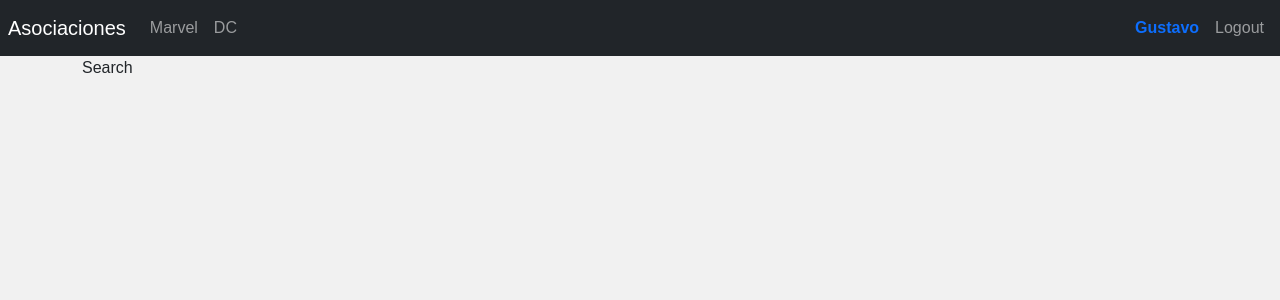
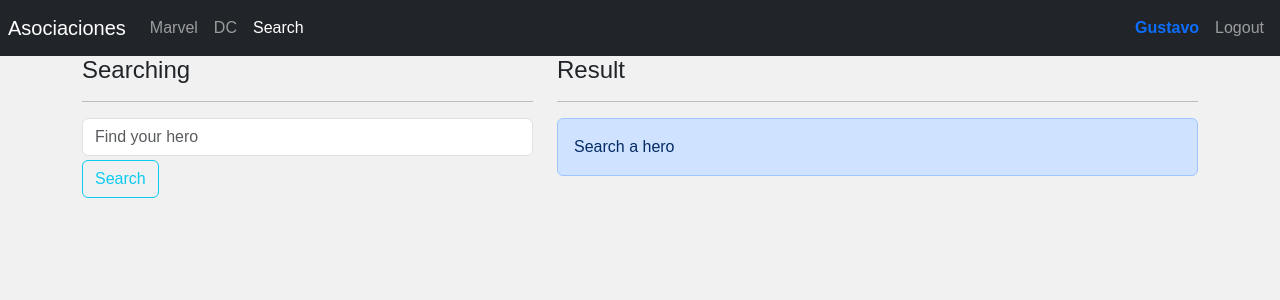
Before and after one commit to GustavoQuispeC/SuperHeoresSPA, a React (Vite) app: page /search in a window 1280 px wide. Shown: the top 300 px of the page. Built offline with nearby package versions, Linux system fonts and the light colour scheme.

Commit message:
finalizando busqueda de hero

```diff
--- a/index.html
+++ b/index.html
@@ -1,10 +1,21 @@
-<!doctype html>
+<!DOCTYPE html>
 <html lang="en">
   <head>
     <meta charset="UTF-8" />
     <link rel="icon" type="image/svg+xml" href="/vite.svg" />
     <meta name="viewport" content="width=device-width, initial-scale=1.0" />
-    <link href="https://cdn.jsdelivr.net/npm/bootstrap@5.3.3/dist/css/bootstrap.min.css" rel="stylesheet" integrity="sha384-QWTKZyjpPEjISv5WaRU9OFeRpok6YctnYmDr5pNlyT2bRjXh0JMhjY6hW+ALEwIH" crossorigin="anonymous">
+    <link
+      href="https://cdn.jsdelivr.net/npm/bootstrap@5.3.3/dist/css/bootstrap.min.css"
+      rel="stylesheet"
+      integrity="sha384-QWTKZyjpPEjISv5WaRU9OFeRpok6YctnYmDr5pNlyT2bRjXh0JMhjY6hW+ALEwIH"
+      crossorigin="anonymous"
+    />
+
+    <link
+      rel="stylesheet"
+      href="https://cdnjs.cloudflare.com/ajax/libs/animate.css/4.1.1/animate.min.css"
+    />
+
     <title>Heroes</title>
   </head>
   <body>
--- a/package.json
+++ b/package.json
@@ -10,6 +10,7 @@
     "preview": "vite preview"
   },
   "dependencies": {
+    "query-string": "^9.1.0",
     "react": "^18.3.1",
     "react-dom": "^18.3.1",
     "react-router-dom": "^6.26.1"
--- a/src/heroes/components/HeroCard.jsx
+++ b/src/heroes/components/HeroCard.jsx
@@ -10,7 +10,7 @@ export const HeroCard = ({
   characters
 }) => {
   return (
-    <div className="card-group">
+    <div className="card-group animate__animated animate__fadeIn">
       <div
         className="card ms-3 shadow-lg border-0"
         style={{ maxWidth: 300, borderRadius: '10px', overflow: 'hidden' }}
--- a/src/heroes/components/HeroList.jsx
+++ b/src/heroes/components/HeroList.jsx
@@ -1,10 +1,11 @@
 import { getHeroesByPublisher } from "../helpers";
 import PropTypes from 'prop-types';
 import { HeroCard } from "./HeroCard";
+import { useMemo } from "react";
 
 
 export const HeroList = ({publisher}) => {
-    const heroes = getHeroesByPublisher(publisher);
+    const heroes = useMemo(()=>getHeroesByPublisher(publisher), [publisher]) ;
   return (
     <>
     <div>Listado de SuperHeroes</div>
--- a/src/heroes/components/index.js
+++ b/src/heroes/components/index.js
@@ -1 +1,2 @@
 export * from './HeroList';
+export * from './HeroCard';
--- /dev/null
+++ b/src/heroes/helpers/getHeroesByName.js
@@ -0,0 +1,9 @@
+import { heroes } from "../data/heroes";
+
+export const getHeroesByName = (name = "") => {
+  name = name.toLowerCase().trim();
+  if (name.length === 0) {
+    return [];
+  }
+  return heroes.filter((hero) => hero.superhero.toLowerCase().includes(name));
+};
--- a/src/heroes/helpers/index.js
+++ b/src/heroes/helpers/index.js
@@ -1,2 +1,3 @@
 export * from './getHeroesByPublisher';
 export * from './getHeroById';
+export * from './getHeroesByName';
--- a/src/heroes/pages/HeroPage.jsx
+++ b/src/heroes/pages/HeroPage.jsx
@@ -1,10 +1,13 @@
 import { Navigate, useParams, useNavigate } from "react-router-dom";
 import { getHeroById } from "../helpers";
+import { useMemo } from "react";
 
 export const HeroPage = () => {
+
   const navigate = useNavigate();
   const { id } = useParams();
-  const hero = getHeroById(id);
+
+  const hero = useMemo(()=>getHeroById(id), [id]);
 
   const onNavigateBack = () => {
     navigate(-1);
--- a/src/heroes/pages/SearchPage.jsx
+++ b/src/heroes/pages/SearchPage.jsx
@@ -1,7 +1,85 @@
-
+import {getHeroesByName} from "../helpers";
+import { useNavigate, useLocation } from "react-router-dom";
+import queryString from "query-string";
+//import { HeroCard } from "../components";
+import { useForm } from "../../hooks/useForm";
+import { HeroCard } from "../components/HeroCard";
 
 export const SearchPage = () => {
+  //para navegar entre paginas
+  const navigate = useNavigate();
+
+  //?para obtener los parametros de la url
+  const location = useLocation();
+
+  const { q = "" } = queryString.parse(location.search);
+
+  const heroes = getHeroesByName(q);
+  console.log(heroes);
+
+  const showSearch = (q.length === 0);
+  const showError  = (q.length > 0) && heroes.length === 0;
+
+  const { searchText, onInputChange } = useForm({
+    searchText: q,
+  });
+
+  const onSearchSubmit = (event) => {
+    event.preventDefault();
+    //if (searchText.trim().length <= 1) return;
+
+    navigate(`?q=${searchText}`);
+  };
+
   return (
-    <div>Search</div>
-  )
-}
+    <>
+      <div className="row">
+        <div className="col-5">
+          <h4>Searching</h4>
+          <hr />
+          <form onSubmit={onSearchSubmit}>
+            <input
+              type="text"
+              name="searchText"
+              placeholder="Find your hero"
+              autoComplete="off"
+              className="form-control"
+              value={searchText}
+              onChange={onInputChange}
+            />
+
+            <button className="btn btn-outline-info mt-1">Search</button>
+          </form>
+        </div>
+        <div className="col-7">
+          <h4>Result</h4>
+          <hr />
+
+              {/* {
+              ( q === '' )
+                ? <div className="alert alert-primary">Search a hero</div>
+                : ( heroes.length === 0 )
+                  && <div className="alert alert-danger">No hero with <b>{ q }</b></div>
+            } */}
+
+          <div className="alert alert-primary animate__animated animate__fadeIn"
+                style={{ display: showSearch ? '' : 'none' }}>
+              Search a hero
+            </div>
+
+            <div className="alert alert-danger animate__animated animate__fadeIn"
+                style={{ display: showError ? '' : 'none' }}>
+              No hero with <b>{ q }</b>
+            </div>
+
+          {
+           heroes.map(hero => (
+            <HeroCard key={hero.id} {...hero}/>
+          ))
+        }
+
+        </div>
+      </div>
+    </>
+  );
+};
--- /dev/null
+++ b/src/hooks/useForm.jsx
@@ -0,0 +1,24 @@
+import { useState } from "react";
+
+export const useForm = (initialForm = {}) => {
+  const [formState, setFormState] = useState(initialForm);
+
+  const onInputChange = ({ target }) => {
+    const { name, value } = target;
+    setFormState({
+      ...formState,
+      [name]: value,
+    });
+  };
+
+  const onResetForm = () => {
+    setFormState(initialForm);
+  };
+
+  return {
+    ...formState,
+    formState,
+    onInputChange,
+    onResetForm,
+  };
+};
--- a/src/ui/components/Navbar.jsx
+++ b/src/ui/components/Navbar.jsx
@@ -35,6 +35,13 @@ export const Navbar = () => {
                         DC
                     </NavLink>
 
+                    <NavLink
+                         className={({isActive}) => `nav-item nav-link ${isActive ? "active" : ""}`}
+                        to="/search"
+                    >
+                        Search
+                    </NavLink>
+
                 </div>
             </div>
 
```
Also changed, not shown: 1 other file (tests, documents, lock files or other folders).
